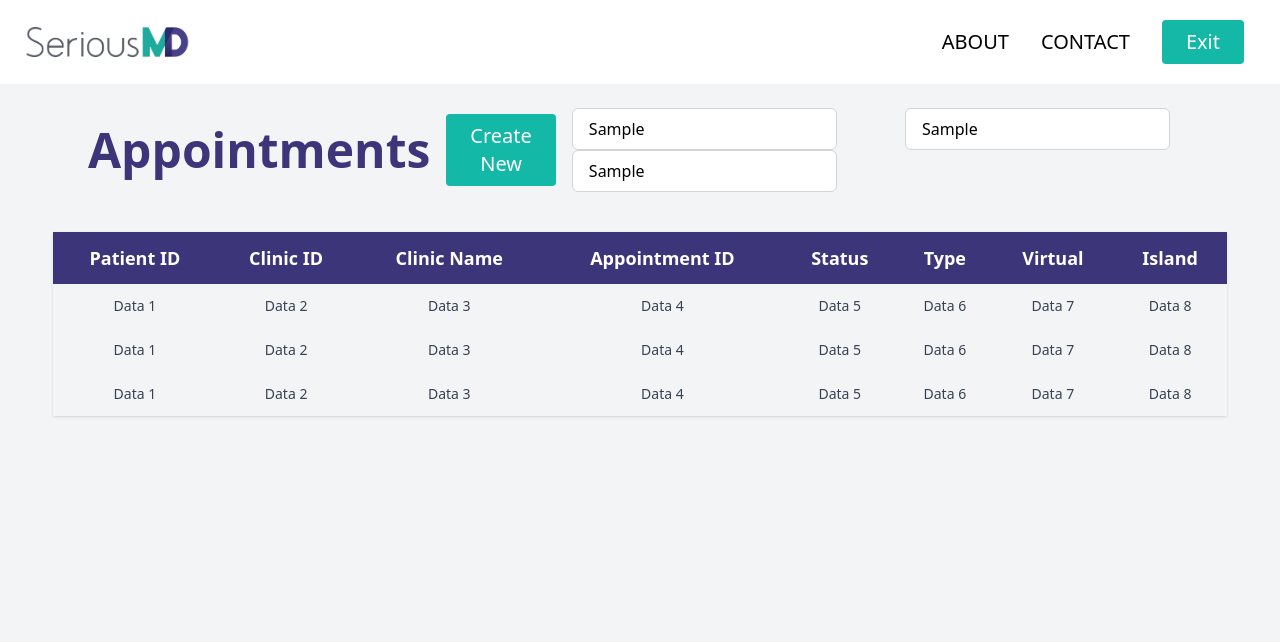
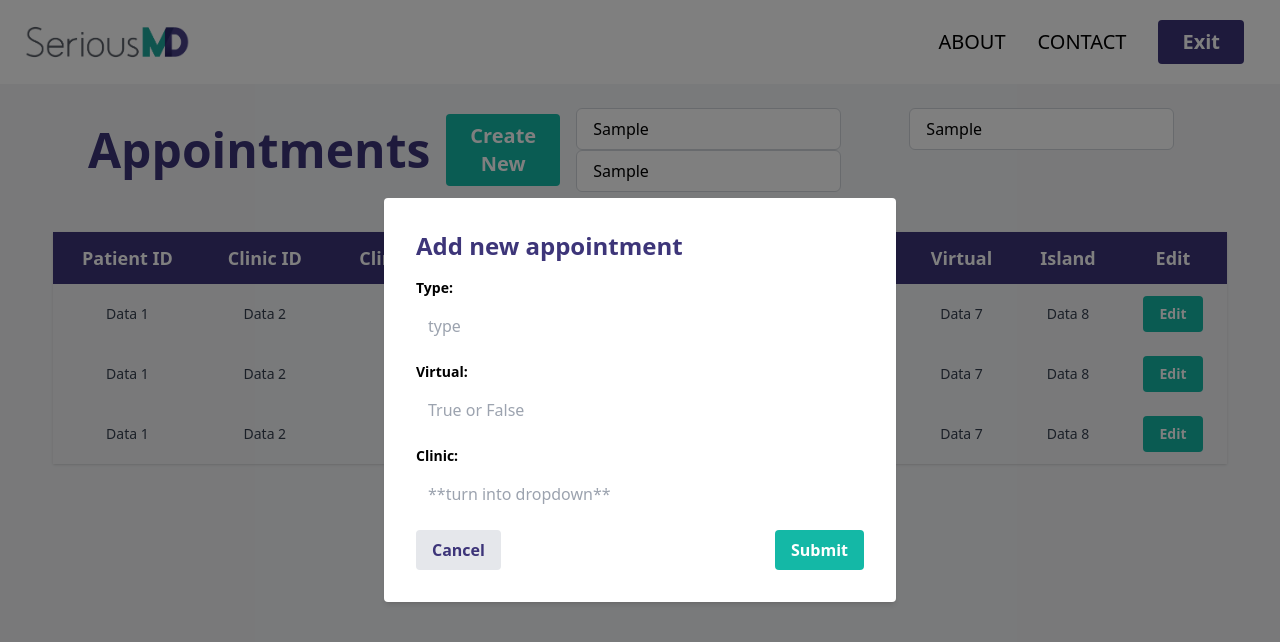
Before and after one commit to PJLeonida/MCO2-Web-App, a website: page views/transaction_editor/transaction_editor.html in a window 1280 px wide. Both pictures are taken after typing "Sample", "Sample", "Sample" into the empty fields and a click on the button "Create New". Drawn offline with Linux system fonts and the light colour scheme.

Commit message:
created modal for adding appointments\

```diff
--- a/views/additional.css
+++ b/views/additional.css
@@ -7,3 +7,8 @@
     --tw-bg-opacity: 1;
   background-color: rgb(61 53 121 / var(--tw-bg-opacity));
   }
+
+  .hover\:bg-smdp-600:hover {
+    --tw-bg-opacity: 1;
+  background-color: rgb(50 43 100 / var(--tw-bg-opacity));
+  }
--- a/views/transaction_editor/transaction_editor.html
+++ b/views/transaction_editor/transaction_editor.html
@@ -27,7 +27,7 @@
                 <a href="#" class="text-xl hover:text-blue-600 duration-500">CONTACT</a>
             </li>
 
-            <a href="../landing page/index.html" class="bg-teal-500 text-white text-xl font-Poppins duration-500 px-6 py-2 mx-4 hover:bg-teal-600 rounded">
+            <a href="../landing page/index.html" class="bg-smdp-500 text-white text-xl font-Poppins duration-500 px-6 py-2 mx-4 hover:bg-smdp-600 rounded font-bold">
                 Exit
             </a>
         </ul>
@@ -46,10 +46,40 @@
             </div>
 
             <ul class="md:flex md:items-center z-[-1] md:z-auto md:static absolute w-full left-0 md:w-auto md:py-0 py-4 md:pl-0 pl-7 md:opacity-100 opacity-0 top-[-400px] transition-all ease-in duration-500">
-                <button class="bg-teal-500 text-white text-xl font-Poppins duration-500 px-6 py-2 mx-4 hover:bg-teal-600 rounded">
+                <button onclick="showAddAppointmentModal()" class="bg-teal-500 text-white text-xl font-Poppins duration-500 px-6 py-2 mx-4 hover:bg-teal-600 rounded font-bold">
                     Create New
                 </button>
             </ul>
+
+            <!--Add Modal-->
+            <div id="addAppointmentModal" class="fixed left-0 top-0 bg-black bg-opacity-50 w-screen h-screen justify-center items-center opacity-0 hidden transition-opacity duration-500">
+                <div class="bg-white rounded shadow-md p-8 w-[40%]">
+                    <!-- Form title -->
+                    <h2 class="text-2xl font-bold mb-4 text-smdp-500">Add new appointment</h2>
+                    <!-- Form -->
+                    <form>
+                        <!-- Sample form questions -->
+                        <div class="mb-4">
+                            <label for="name" class="block text-sm font-semibold mb-2">Type:</label>
+                            <input type="text" id="name" name="name" class="w-full border-gray-300 rounded-md py-2 px-3 focus:outline-none focus:border-blue-500" placeholder="type">
+                        </div>
+                        <div class="mb-4">
+                            <label for="virtual" class="block text-sm font-semibold mb-2">Virtual:</label>
+                            <input type="text" id="virtual" name="virtual" class="w-full border-gray-300 rounded-md py-2 px-3 focus:outline-none focus:border-blue-500" placeholder="True or False">
+                        </div>
+                        <div class="mb-4">
+                            <label for="clinic" class="block text-sm font-semibold mb-2">Clinic:</label>
+                            <input type="text" id="clinic" name="clinic" class="w-full border-gray-300 rounded-md py-2 px-3 focus:outline-none focus:border-blue-500" rows="4" placeholder="**turn into dropdown**">
+                        </div>
+                        <div class="flex justify-between">
+                            <!-- Cancel button -->
+                            <button onclick="hideAddAppointmentModal()" type="button" class="bg-gray-200 hover:bg-gray-300 text-smdp-500 font-bold py-2 px-4 rounded">Cancel</button>
+                            <!-- Submit button -->
+                            <button type="submit" class="bg-teal-500 hover:bg-teal-600 text-white font-bold py-2 px-4 rounded">Submit</button>
+                        </div>
+                    </form>
+                </div>
+            </div>
 
             <!-- Search bar -->
             <div class="ml-auto">
@@ -75,6 +105,7 @@
                     <th class="p-3 text-lg font-semibold">Type</th>
                     <th class="p-3 text-lg font-semibold">Virtual</th>
                     <th class="p-3 text-lg font-semibold">Island</th>
+                    <th class="p-3 text-lg font-semibold">Edit</th>
                 </tr>
             </thead>
             <tbody>
@@ -87,6 +118,9 @@
                     <td class="p-3 text-sm text-gray-700 text-center">Data 6</td>
                     <td class="p-3 text-sm text-gray-700 text-center">Data 7</td>
                     <td class="p-3 text-sm text-gray-700 text-center">Data 8</td>
+                    <td class="p-3 text-sm text-gray-700 text-center">
+                        <button class="bg-teal-500 hover:bg-teal-600 text-white font-bold py-2 px-4 rounded">Edit</button>
+                    </td>
                 </tr>
                 <tr class="hover:bg-gray-200">
                     <td class="p-3 text-sm text-gray-700 text-center">Data 1</td>
@@ -97,6 +131,9 @@
                     <td class="p-3 text-sm text-gray-700 text-center">Data 6</td>
                     <td class="p-3 text-sm text-gray-700 text-center">Data 7</td>
                     <td class="p-3 text-sm text-gray-700 text-center">Data 8</td>
+                    <td class="p-3 text-sm text-gray-700 text-center">
+                        <button class="bg-teal-500 hover:bg-teal-600 text-white font-bold py-2 px-4 rounded">Edit</button>
+                    </td>
                 </tr>
                 <tr class="hover:bg-gray-200">
                     <td class="p-3 text-sm text-gray-700 text-center">Data 1</td>
@@ -107,9 +144,28 @@
                     <td class="p-3 text-sm text-gray-700 text-center">Data 6</td>
                     <td class="p-3 text-sm text-gray-700 text-center">Data 7</td>
                     <td class="p-3 text-sm text-gray-700 text-center">Data 8</td>
+                    <td class="p-3 text-sm text-gray-700 text-center">
+                        <button class="bg-teal-500 hover:bg-teal-600 text-white font-bold py-2 px-4 rounded">Edit</button>
+                    </td>
                 </tr>
             </tbody>
         </table>
     </div>
+    <script>
+
+        function showAddAppointmentModal() {
+            let modal = document.getElementById('addAppointmentModal');
+            modal.classList.remove('hidden');
+            modal.classList.add('flex');
+            modal.classList.add('opacity-100');
+        }
+
+        function hideAddAppointmentModal() {
+            let modal = document.getElementById('addAppointmentModal');
+            modal.classList.remove('flex');
+            modal.classList.remove('opacity-100');
+            modal.classList.add('hidden');
+        }
+    </script>
 </body>
 </html>
```
Also changed, not shown: views/output.css.
